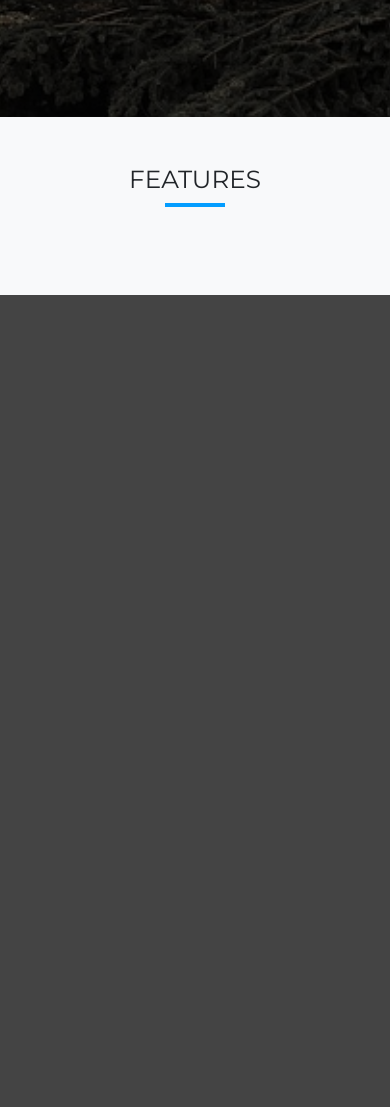
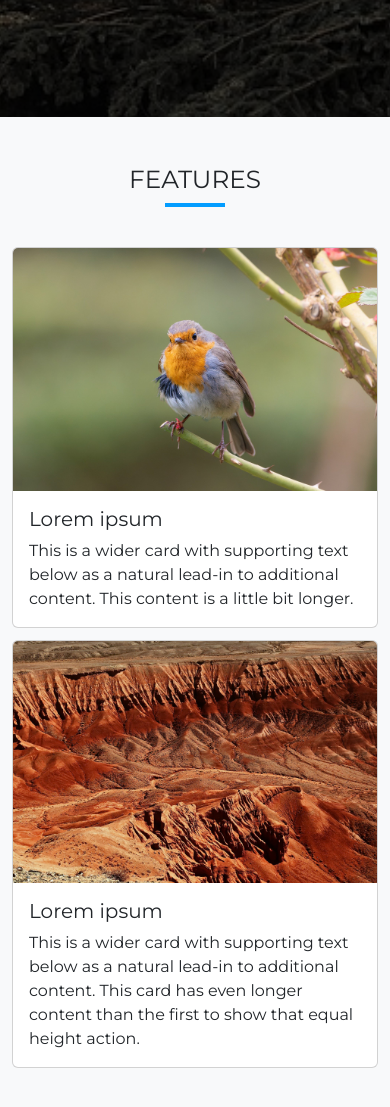
Before and after one commit to Michal-Hildebrandt/HTML_CSS_JS_Exercise, a plain HTML site: page index.html in a window 390 px wide. Shown: the part 2462-3569 px from the top of the page. Before the commit the page ends 2757 px from the top, so only its background shows below. Drawn offline with nearby package versions, Linux system fonts and the light colour scheme.

Commit message:
added mobile view for portfolio section

```diff
--- a/index.html
+++ b/index.html
@@ -140,6 +140,24 @@
 				<h2>Features</h2>
 				<div class="underline"></div>
 				<div class="container">
+					<div class="card-group d-lg-none">
+						<div class="card me-sm-3">
+						  <img src="./img/bird-large.jpg" class="card-img-top" alt="a little birb friend">
+						  <div class="card-body">
+							<h5 class="card-title">Lorem ipsum</h5>
+							<p class="card-text">This is a wider card with supporting text below as a natural lead-in to additional content. This content is a little bit longer.</p>
+						  </div>
+						</div>
+
+						<div class="card">
+						  <img src="./img/desert-large.jpg" class="card-img-top" alt="some rocky desert I guess">
+						  <div class="card-body">
+							<h5 class="card-title">Lorem ipsum</h5>
+							<p class="card-text">This is a wider card with supporting text below as a natural lead-in to additional content. This card has even longer content than the first to show that equal height action.</p>
+						  </div>
+						</div>
+					  </div>
+
 					<div id="carouselExampleCaptions" class="carousel slide d-none d-lg-block" data-bs-ride="carousel">
 						<div class="carousel-indicators">
 						  <button type="button" data-bs-target="#carouselExampleCaptions" data-bs-slide-to="0" class="active" aria-current="true" aria-label="Slide 1"></button>
```
